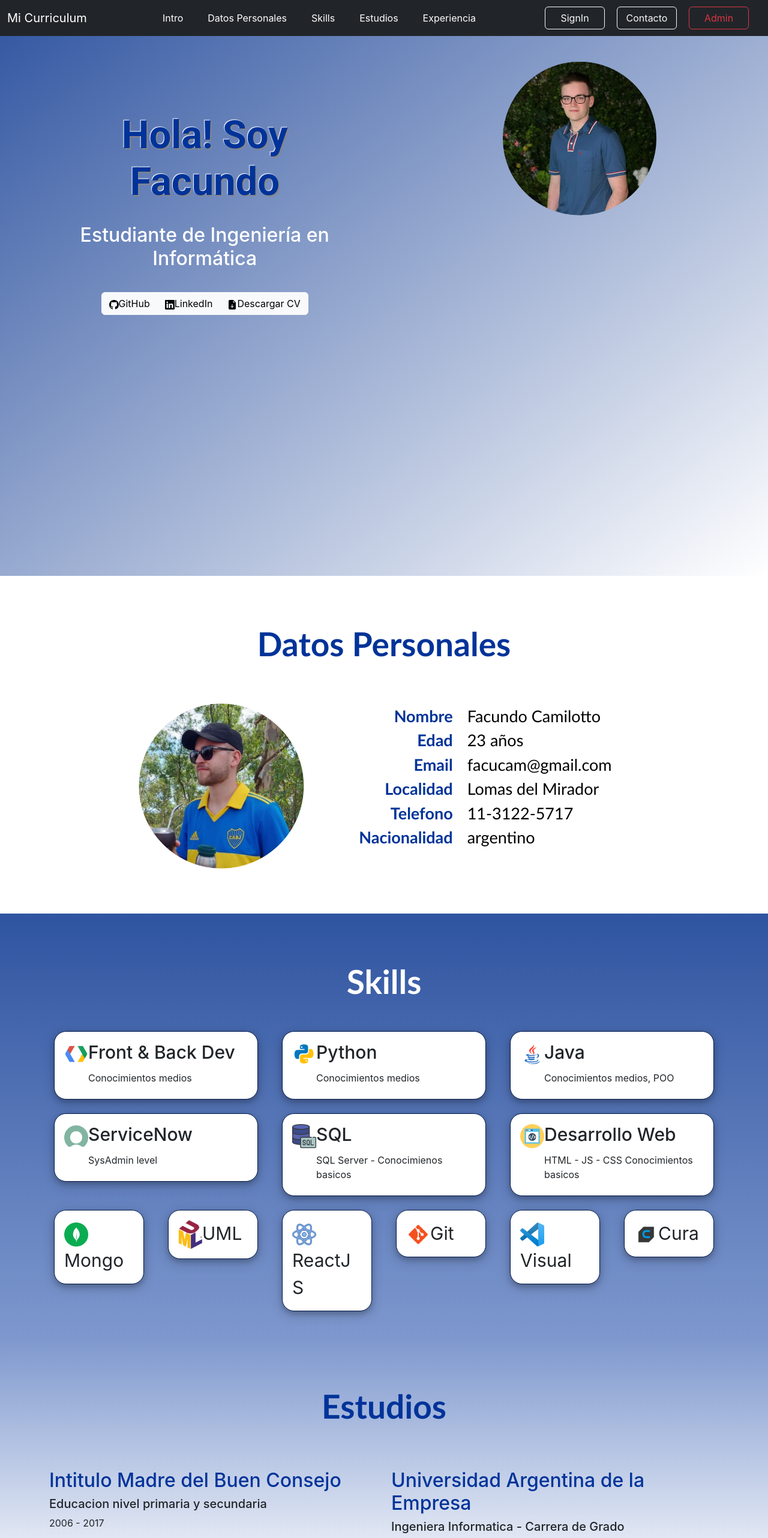
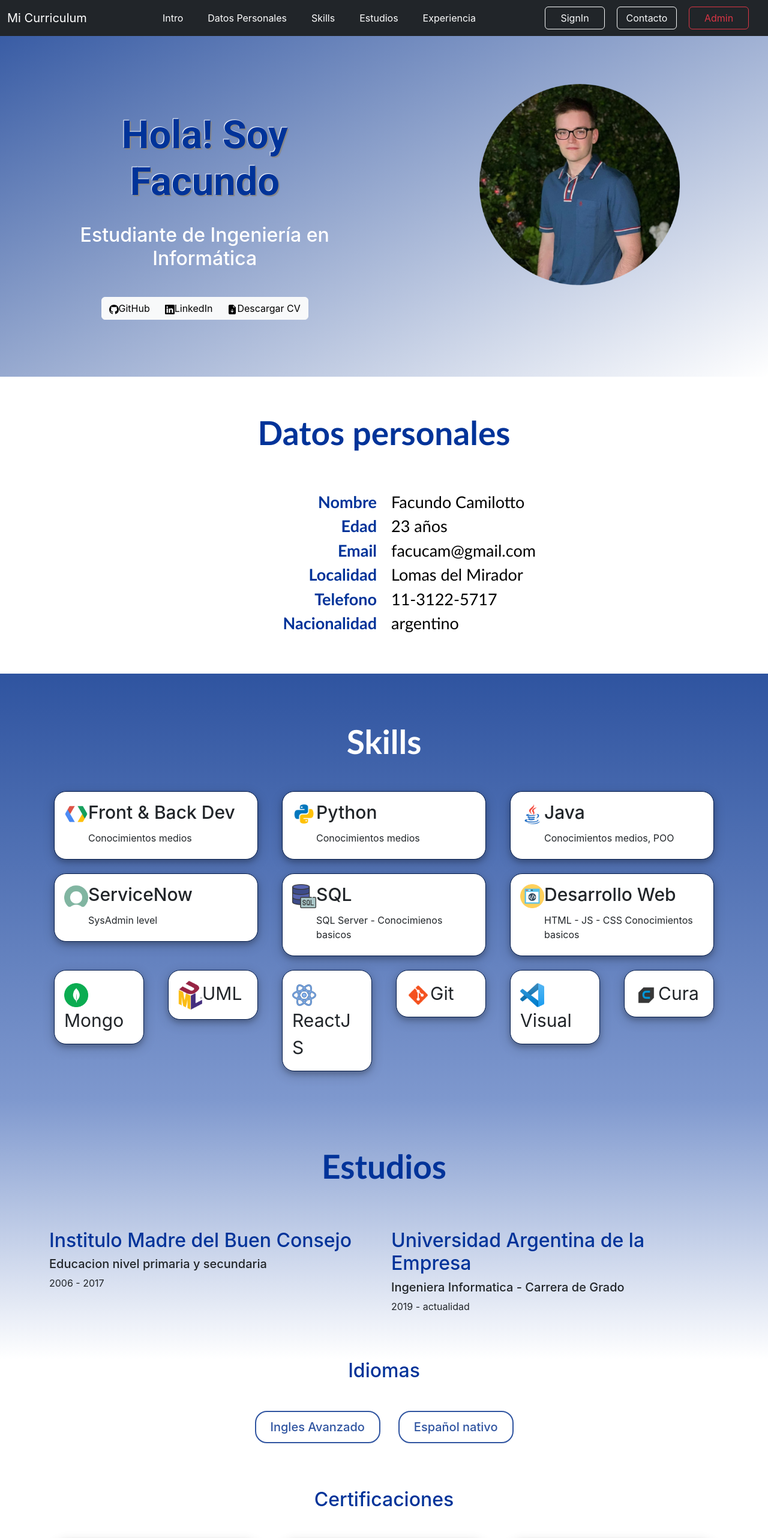
Before and after one commit to ezebarrena/tpoapi, a React (Create React App) app: page / in a window 1280 px wide. Shown: the top 2564 px of the page at 60% size. Built offline with nearby package versions, Linux system fonts and the light colour scheme.

Commit message:
Intro solucionado

```diff
--- a/src/components/datosPersonales.jsx
+++ b/src/components/datosPersonales.jsx
@@ -7,32 +7,19 @@ function datosPersonales() {
 
         <div class="container" id="dp">
 
-            <div class="SeparadorSupDP"></div>
+            <div class="SeparadorInf"></div>
 
             <div>
-                <h1 class="Titulo"> Datos Personales </h1>
+                <h1 class="Titulo"> Datos personales </h1>
             </div>
 
-            <div class="SeparadorSup"></div>
+            <div class="SeparadorInt2"></div>
 
             <div class="row">
 
-
-
-                <div class="col-md-4 col-8">
+                <div class="col-md-12 col-12">
                     <div className="row">
-                        <div className="col-md-4"></div>
-                        <div className="col-md-4">
-                            <img src = {Perfil} class="fotoDP"/>
-                        </div>
-                        <div className="col-md-4"></div>
-                    </div>
-
-                </div>
-
-                <div class="col-md-8 col-12">
-                    <div className="row">
-                        <div class="col-md-5 col-6">
+                        <div class="col-md-6 col-6">
                             <div class>
                                 <h2 class="refContenidoDP"> Nombre </h2>
                                 <h2 class="refContenidoDP"> Edad </h2>
@@ -42,7 +29,7 @@ function datosPersonales() {
                                 <h2 class="refContenidoDP"> Nacionalidad </h2>
                             </div>
                         </div>
-                        <div class="col-md-5 col-6">
+                        <div class="col-md-6 col-6">
                             <div>
                                 <h2 class="ContenidoDP"> Facundo Camilotto </h2>
                                 <h2 class="ContenidoDP"> 23 años </h2>
@@ -54,11 +41,13 @@ function datosPersonales() {
                             </div>
                         </div>
                     </div>
+
+
                 </div>
 
             </div>
 
-            <div class="SeparadorSup"></div>
+            <div class="SeparadorInf"></div>
 
         </div>
 
--- a/src/components/estudios.jsx
+++ b/src/components/estudios.jsx
@@ -20,12 +20,12 @@ function estudios() {
                 <div class="BoxEstudios">
                     <div class="row">
                         <div class="col-md-6">
-                            <h2 class="ContenidoE">Intitulo Madre del Buen Consejo</h2>
+                            <h2 class="ContenidoEstudio">Institulo Madre del Buen Consejo</h2>
                             <h5>Educacion nivel primaria y secundaria</h5>
                             <p>2006 - 2017</p>
                         </div>
                         <div class="col-md-6">
-                            <h2 class="ContenidoE">Universidad Argentina de la Empresa</h2>
+                            <h2 class="ContenidoEstudio">Universidad Argentina de la Empresa</h2>
                             <h5>Ingeniera Informatica - Carrera de Grado</h5>
                             <p>2019 - actualidad</p>
                         </div>
--- a/src/components/fortalezas.jsx
+++ b/src/components/fortalezas.jsx
@@ -8,7 +8,7 @@ function fortalezas () {
             <div class="SeparadorInt"></div>
 
             <div className="row">
-                <div class="col-md-11">
+                <div class="col-md-12" id="boxPills2">
                     <div class="idiomasPill"><button className="boton3">Trabajo en equipo </button></div>
                     <div class="idiomasPill"><button className="boton3">Comprension de negocio y requerimientos</button></div>
                     <div class="idiomasPill"><button className="boton3">Puntualidad </button></div>
--- a/src/components/idiomas_certificaciones.jsx
+++ b/src/components/idiomas_certificaciones.jsx
@@ -15,9 +15,11 @@ function idiomas_certificaciones(){
             <div class="SeparadorInt"></div>
 
             <div className="row">
-                <div class="col-md-11">
-                    <div class="idiomasPill"><button className="boton3">Ingles Avanzado </button></div>
-                    <div class="idiomasPill"><button className="boton3">Español nativo </button></div>
+                <div class="col-md-12" id="boxPills">
+                    <div class="boxPills">
+                        <div class="idiomasPill"><button className="boton3">Ingles Avanzado </button></div>
+                        <div class="idiomasPill"><button className="boton3">Español nativo </button></div>
+                    </div>
                 </div>
             </div>
 
--- a/src/components/intro.jsx
+++ b/src/components/intro.jsx
@@ -1,5 +1,6 @@
 import "../layout/cssCompStyles.css"
 import Foto from "../assets/pictures/principal.png"
+
 
 function intro() {
     return(
@@ -11,6 +12,7 @@ function intro() {
                     <div className="row">
                         <div className="col-md-2"></div>
                         <div className="col-md-9">
+                            <div className="boxIntro">
                                 <h1 className="tituloIntro">Hola! Soy Facundo</h1>
                                 <h2 className="subtitulo">Estudiante de Ingeniería en Informática</h2>
 
@@ -28,7 +30,7 @@ function intro() {
                                             </svg>
                                             LinkedIn
                                         </a>
-                                    <a class="btn btn-light" href="#" role="button">
+                                        <a class="btn btn-light" download="CV Facundo Camilotto" href="../assets/CV/CV_Camilotto_Facundo.pdf" role="button">
                                             <svg xmlns="http://www.w3.org/2000/svg" width="16" height="16" fill="currentColor" class="bi bi-file-earmark-arrow-down-fill" viewBox="0 0 16 16">
                                                 <path d="M9.293 0H4a2 2 0 0 0-2 2v12a2 2 0 0 0 2 2h8a2 2 0 0 0 2-2V4.707A1 1 0 0 0 13.707 4L10 .293A1 1 0 0 0 9.293 0zM9.5 3.5v-2l3 3h-2a1 1 0 0 1-1-1zm-1 4v3.793l1.146-1.147a.5.5 0 0 1 .708.708l-2 2a.5.5 0 0 1-.708 0l-2-2a.5.5 0 0 1 .708-.708L7.5 11.293V7.5a.5.5 0 0 1 1 0z"/>
                                             </svg>
@@ -36,6 +38,9 @@ function intro() {
                                         </a>
                                     </div>
                                 </div>
+
+                            </div>
+
                         </div>
                         <div className="col-md-1"></div>
                     </div>
@@ -43,13 +48,9 @@ function intro() {
 
                 <div className="col-md-6 col-sm-12 col-12">
                     <div className="row">
-                        <div className="col-md-2"></div>
-                        <div className="col-md-8">
                         <div className="divImagenIntro">
                             <img src={Foto} alt="Foto" className="Foto"></img>
                         </div>
-                        </div>
-                        <div className="col-md-2"></div>
                     </div>
                 </div>
 
--- a/src/layout/cssCompStyles.css
+++ b/src/layout/cssCompStyles.css
@@ -61,8 +61,16 @@
     height: 25px;
 }
 
+.SeparadorInt2{
+    height: 25px;
+}
+
 .SeparadorSignIn{
     height: 15px;
+}
+
+.SeparadorIntroAbajo{
+    height: 100px;
 }
 
 .fotoDP{
@@ -77,6 +85,13 @@
 
 .ContenidoE{
     color: #003399;
+    text-align: center;
+
+}
+
+.ContenidoEstudio{
+    color: #003399;
+
 }
 
 
@@ -92,6 +107,19 @@
 
 }
 
+#boxPills{
+    align-items: center;
+    justify-content: center;
+    display: flex;
+    align-items: center;
+}
+
+
+#boxPills2{
+    align-items: center;
+    align-items: top;
+    justify-content: center;
+}
 
 .card{
     background-color: white;
@@ -122,7 +150,8 @@
 
 .presentacion {
     background: linear-gradient(to bottom right, #2f54a0, white);
-    height: 120vh;
+    /*height: 100vh;*/
+    height: auto;
 
 }
 
@@ -132,11 +161,21 @@
     font-weight: bold;
     font-style:inherit;
     font-family: 'Roboto', sans-serif;
-    padding-top: 40%;
     font-size: 65px;
     text-shadow:
       -1px -1px 1px #ffffff,
       2px 2px 1px #888787;
+}
+
+.boxIntro{
+    padding-top: 40%;
+    text-align: center;
+    justify-content: center;
+    display: flex;
+    align-items: center;
+    flex-direction: column;
+
+
 }
 
 .subtitulo {
@@ -160,23 +199,30 @@
 .divImagenIntro{
     display:flex;
     justify-content: center;
+    align-items: center;
     max-width: 100%;
+    /*background-color: #3f3e3e;*/
 }
 
 
 .Foto{
-    width: 70%;
-    padding-top: 20%;
+    width: 60%;
+    padding-top: 18%;
+    display:flex;
+    justify-content: center;
+    align-items: center;
+    padding-bottom:22%;
 
 }
 
 
 .Foto:hover{
-    width: 100%;
+    width: 70%;
 
     transition: all 0.5s ease;
 
 }
+
 
 #navBar {
     position: fixed; /* Set the navbar to fixed position */
```
Also changed, not shown: 1 other file (tests, documents, lock files or other folders). Lines whose indentation alone changed are shown as unchanged.
